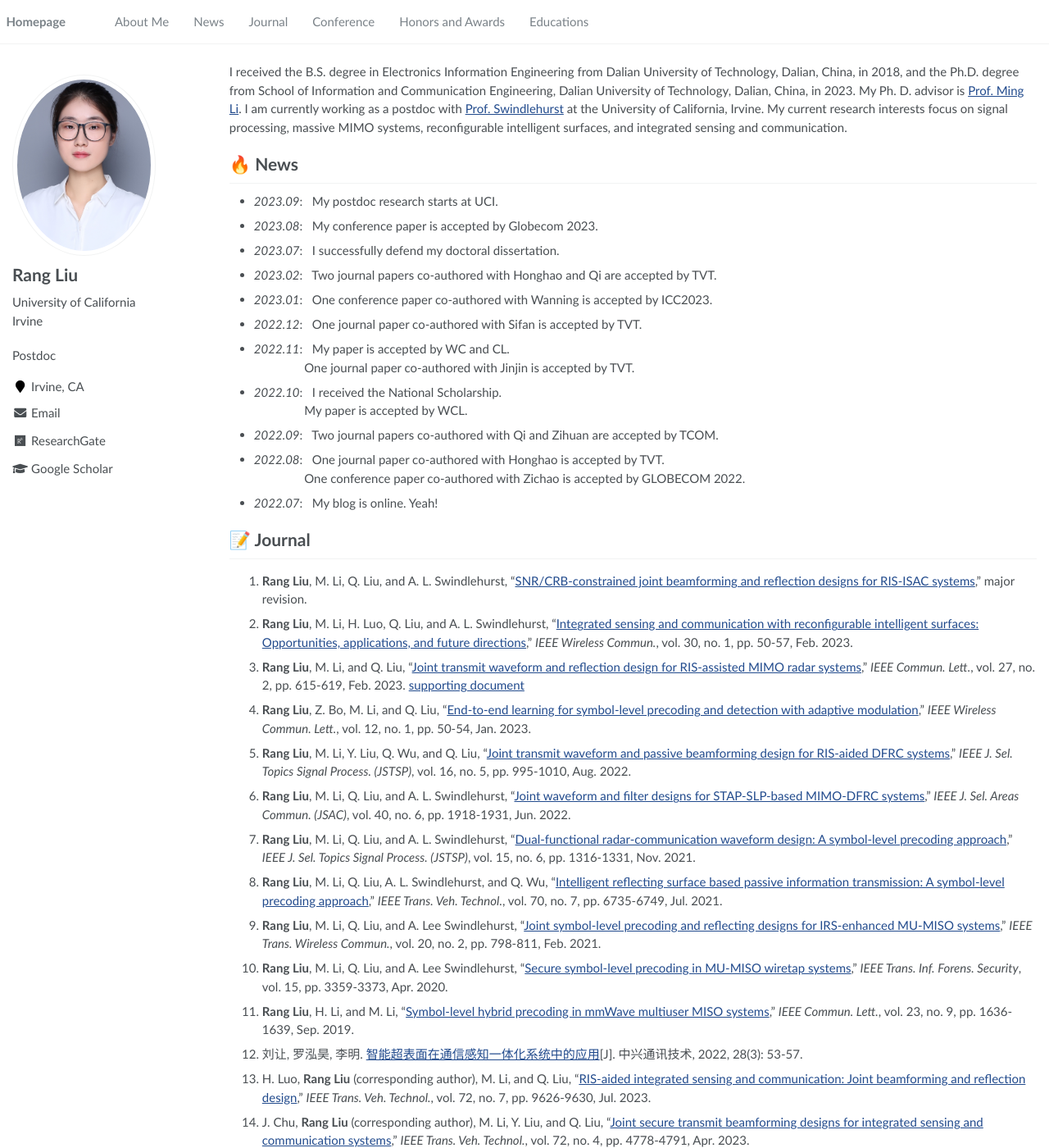
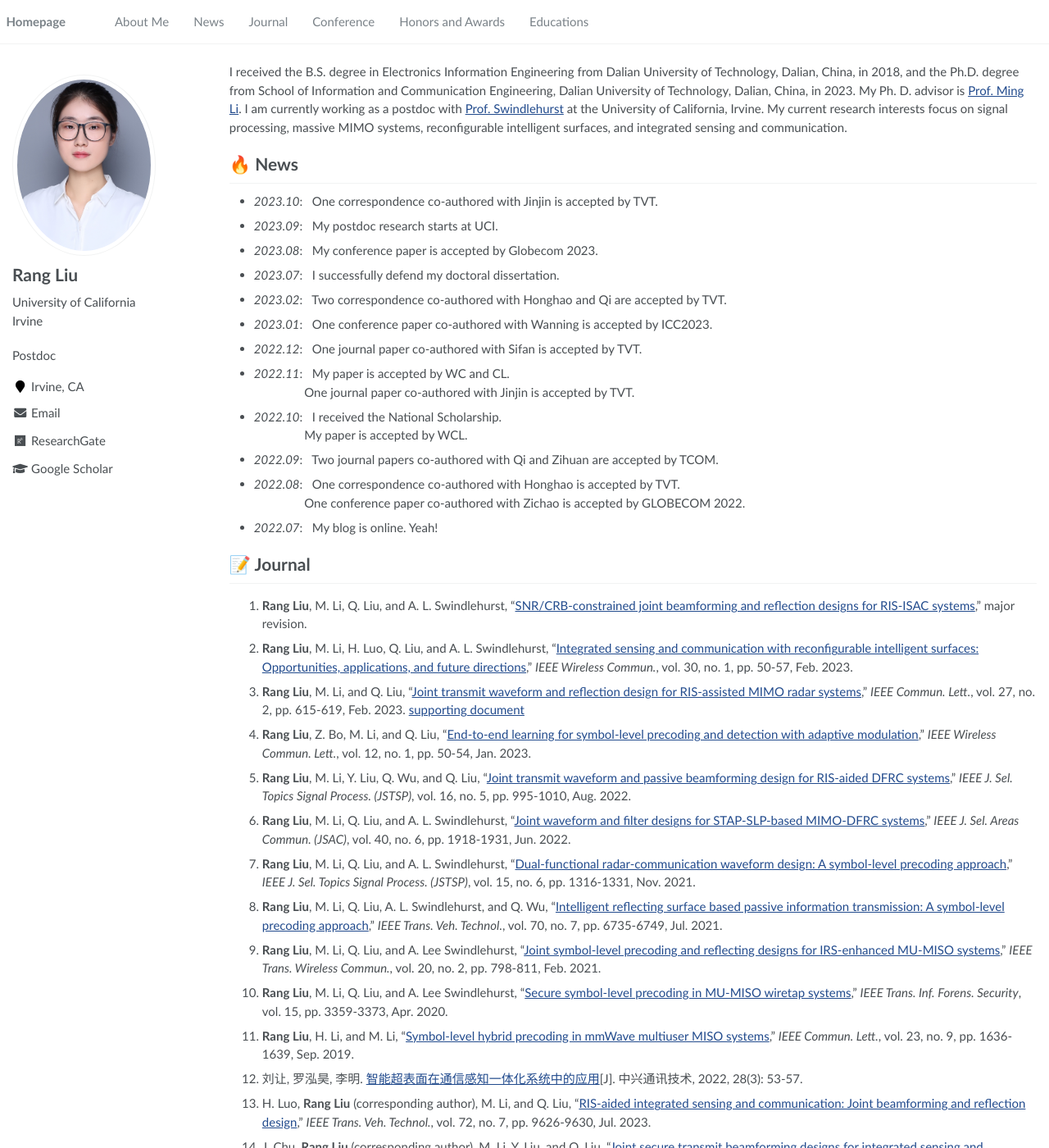
Before and after one commit to RangLiu0706/RangLiu0706.github.io, a Jekyll site: the page built from _pages/about.md, in a window 1280 px wide and 1400 px high. Shown: the whole window at 82% size. Built offline with Jekyll 4.4.1, drawn with Linux system fonts in a browser that asks for light colours; comment, search, counter and statistics services are not loaded; some of the changed text lies outside the part shown.

Commit message:
update1027

```diff
--- a/_pages/about.md
+++ b/_pages/about.md
@@ -23,10 +23,11 @@ My current research interests focus on signal processing, massive MIMO systems,
 
 # 🔥 News
 
+- *2023.10*: &nbsp; One correspondence co-authored with Jinjin is accepted by TVT.
 - *2023.09*: &nbsp; My postdoc research starts at UCI.
 - *2023.08*: &nbsp; My conference paper is accepted by Globecom 2023.
 - *2023.07*: &nbsp; I successfully defend my doctoral dissertation.
-- *2023.02*: &nbsp; Two journal papers co-authored with Honghao and Qi are accepted by TVT.
+- *2023.02*: &nbsp; Two correspondence co-authored with Honghao and Qi are accepted by TVT.
 - *2023.01*: &nbsp; One conference paper co-authored with Wanning is accepted by ICC2023.
 - *2022.12*: &nbsp; One journal paper co-authored with Sifan is accepted by TVT.
 - *2022.11*: &nbsp; My paper is accepted by WC and CL.
@@ -36,7 +37,7 @@ One journal paper co-authored with Jinjin is accepted by TVT.
 <br>&nbsp;&nbsp;&nbsp;&nbsp;&nbsp;&nbsp;&nbsp;&nbsp;&nbsp;&nbsp;&nbsp;&nbsp;&nbsp;&nbsp;&nbsp;
 My paper is accepted by WCL.
 - *2022.09*: &nbsp; Two journal papers co-authored with Qi and Zihuan are accepted by TCOM.
-- *2022.08*: &nbsp; One journal paper co-authored with Honghao is accepted by TVT.
+- *2022.08*: &nbsp; One correspondence co-authored with Honghao is accepted by TVT.
 <br>&nbsp;&nbsp;&nbsp;&nbsp;&nbsp;&nbsp;&nbsp;&nbsp;&nbsp;&nbsp;&nbsp;&nbsp;&nbsp;&nbsp;&nbsp;
 One conference paper co-authored with Zichao is accepted by GLOBECOM 2022.
 - *2022.07*: &nbsp; My blog is online. Yeah!
```
Also changed, not shown: other parts of _pages/about.md (+2 -0 lines).
